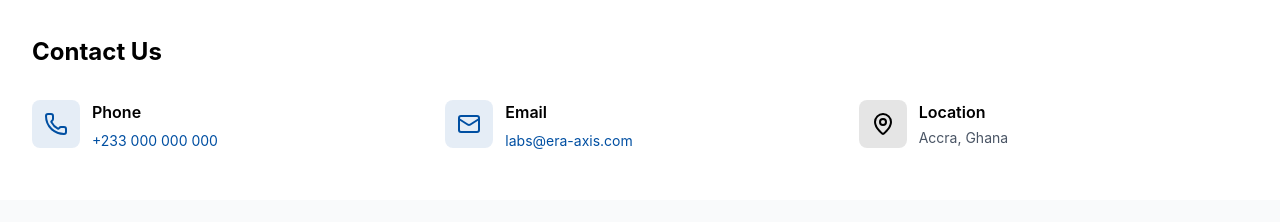
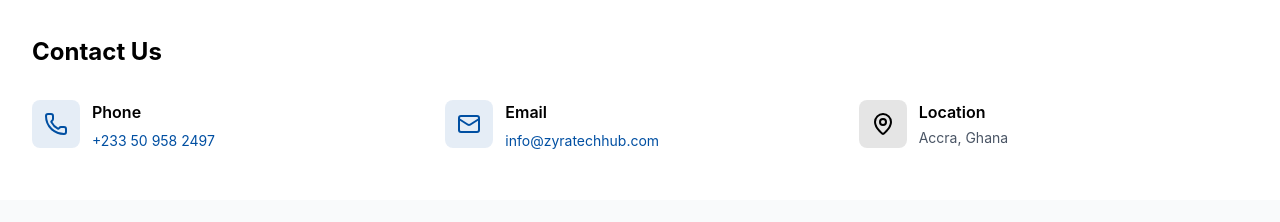
Before and after one commit to ZyraTech-frontend/zyratech-website, a React (Vite) app: page /services/open-labs/book-session in a window 1280 px wide. Shown: the part 1140-1362 px from the top of the page. Built offline with nearby package versions, Linux system fonts and the light colour scheme.

Commit message:
fixed the broken navigation lnks

```diff
--- a/src/components/modals/PaymentFailedModal.jsx
+++ b/src/components/modals/PaymentFailedModal.jsx
@@ -96,7 +96,7 @@ const PaymentFailedModal = ({ isOpen, onClose }) => {
             </div>
 
             <p className="text-xs text-gray-500">
-              If the problem continues, please reach out to us at support@era-axis.com or call +233 xxx xxx xxx.
+              If the problem continues, please reach out to us at info@zyratechhub.com or call +233 xxx xxx xxx.
             </p>
           </div>
 
--- a/src/components/pages/software/SoftwareContactHero.jsx
+++ b/src/components/pages/software/SoftwareContactHero.jsx
@@ -189,7 +189,7 @@ const SoftwareContactHero = () => {
                   </div>
                   <div>
                     <div className="text-sm text-gray-500 mb-1">Email Address</div>
-                    <span className="text-base text-gray-900 font-semibold">info@era-axis.com</span>
+                    <span className="text-base text-gray-900 font-semibold">info@zyratechhub.com</span>
                   </div>
                 </div>
               </div>
--- a/src/pages/public/donation/EWasteConfirmation.jsx
+++ b/src/pages/public/donation/EWasteConfirmation.jsx
@@ -141,7 +141,7 @@ const EWasteConfirmation = () => {
                 <div className="bg-white border-2 border-gray-100 rounded-2xl p-4 shadow-sm hover:shadow-md hover:border-[#004fa2] transition-all duration-300">
                   <h4 className="text-sm font-semibold text-black mb-3">Need Support?</h4>
                   <p className="text-xs text-gray-600 mb-3">
-                    Need help? Contact our support team at info@era-axis.com or call +233 000 000 000.
+                    Need help? Contact our support team at info@zyratechhub.com or call +233 000 000 000.
                   </p>
                   <p className="text-xs text-gray-600">
                     Visit FAQ
--- a/src/pages/public/donation/PaymentFailedPage.jsx
+++ b/src/pages/public/donation/PaymentFailedPage.jsx
@@ -79,7 +79,7 @@ const PaymentFailedPage = () => {
                   </div>
 
                   <p className="text-xs text-gray-500">
-                    If the problem continues, please reach out to us at support@era-axis.com or call +233 xxx xxx xxx.
+                    If the problem continues, please reach out to us at info@zyratechhub.com or call +233 xxx xxx xxx.
                   </p>
                 </div>
               </div>
--- a/src/pages/public/donation/PaymentPage.jsx
+++ b/src/pages/public/donation/PaymentPage.jsx
@@ -71,7 +71,7 @@ const PaymentPage = () => {
                       <label className="block text-xs text-gray-600 mb-1">Email Address</label>
                       <input
                         type="email"
-                        placeholder="example@era-axis.com"
+                        placeholder="example@zyratechhub.com"
                         className="w-full px-3 py-2 text-sm border border-gray-200 rounded-lg focus:outline-none focus:ring-2 focus:ring-[#004fa2] focus:border-[#004fa2] transition-colors duration-200"
                       />
                     </div>
--- a/src/pages/public/education/PaymentFailedPage.jsx
+++ b/src/pages/public/education/PaymentFailedPage.jsx
@@ -98,8 +98,8 @@ const PaymentFailedPage = () => {
             <div className="mt-6 p-4 bg-blue-50 border border-blue-100 rounded-lg">
               <p className="text-sm text-blue-900">
                 <span className="font-semibold">💡 Need help?</span> Our support team is here to assist you. Contact us at{' '}
-                <a href="mailto:support@era-axis.com" className="underline hover:text-blue-700">
-                  support@era-axis.com
+                <a href="mailto:info@zyratechhub.com" className="underline hover:text-blue-700">
+                  info@zyratechhub.com
                 </a>{' '}
                 or call <span className="font-semibold">+233 XXX XXX XXX</span>.
               </p>
--- a/src/pages/public/manufacturing/SubscriptionConfirmationPage.jsx
+++ b/src/pages/public/manufacturing/SubscriptionConfirmationPage.jsx
@@ -101,7 +101,7 @@ const SubscriptionConfirmationPage = () => {
               </a>
 
               <a
-                href="mailto:support@eraaxis.com"
+                href="mailto:info@zyratechhub.com"
                 className="flex items-center gap-4 bg-white/10 hover:bg-white/20 rounded-xl p-5 transition-all duration-300 group"
               >
                 <div className="w-12 h-12 rounded-xl bg-white/20 flex items-center justify-center">
@@ -109,7 +109,7 @@ const SubscriptionConfirmationPage = () => {
                 </div>
                 <div className="flex-1">
                   <div className="text-sm text-white/70 mb-1">Email us</div>
-                  <div className="font-semibold text-lg">support@eraaxis.com</div>
+                  <div className="font-semibold text-lg">info@zyratechhub.com</div>
                 </div>
               </a>
             </div>
--- a/src/pages/public/newsletter/ComingSoon.jsx
+++ b/src/pages/public/newsletter/ComingSoon.jsx
@@ -18,8 +18,8 @@ const ComingSoon = () => {
             <ArrowLeft size={16} />
             Back to Newsletter
           </Link>
-          <Link to="/news" className="inline-flex items-center justify-center gap-2 px-6 py-3 rounded-lg bg-[#004fa2] text-white hover:bg-[#000000]">
-            Back to News & Insights
+          <Link to="/newsletter" className="inline-flex items-center justify-center gap-2 px-6 py-3 rounded-lg bg-[#004fa2] text-white hover:bg-[#000000]">
+            Back to Newsletter
           </Link>
         </div>
         <div className="mt-8 inline-flex items-center gap-2 text-sm text-gray-500">
--- a/src/pages/public/open-labs/BookSessionPage.jsx
+++ b/src/pages/public/open-labs/BookSessionPage.jsx
@@ -272,8 +272,8 @@ const BookSessionPage = () => {
               </div>
               <div>
                 <p className="font-semibold text-black mb-1">Phone</p>
-                <a href="tel:+233000000000" className="text-sm text-[#004fa2] hover:underline">
-                  +233 000 000 000
+                <a href="tel:+233509582497" className="text-sm text-[#004fa2] hover:underline">
+                  +233 50 958 2497
                 </a>
               </div>
             </div>
@@ -284,8 +284,8 @@ const BookSessionPage = () => {
               </div>
               <div>
                 <p className="font-semibold text-black mb-1">Email</p>
-                <a href="mailto:labs@era-axis.com" className="text-sm text-[#004fa2] hover:underline">
-                  labs@era-axis.com
+                <a href="mailto:info@zyratechhub.com" className="text-sm text-[#004fa2] hover:underline">
+                  info@zyratechhub.com
                 </a>
               </div>
             </div>
```
